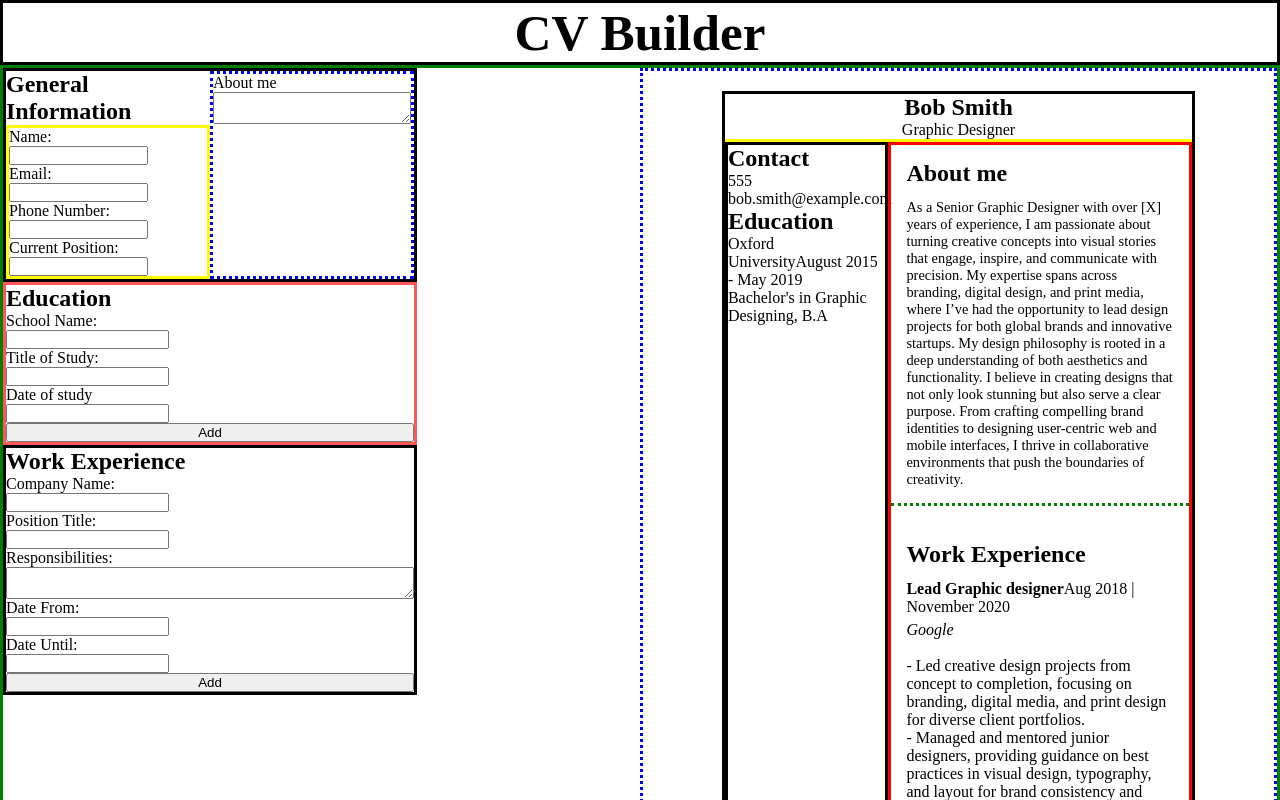
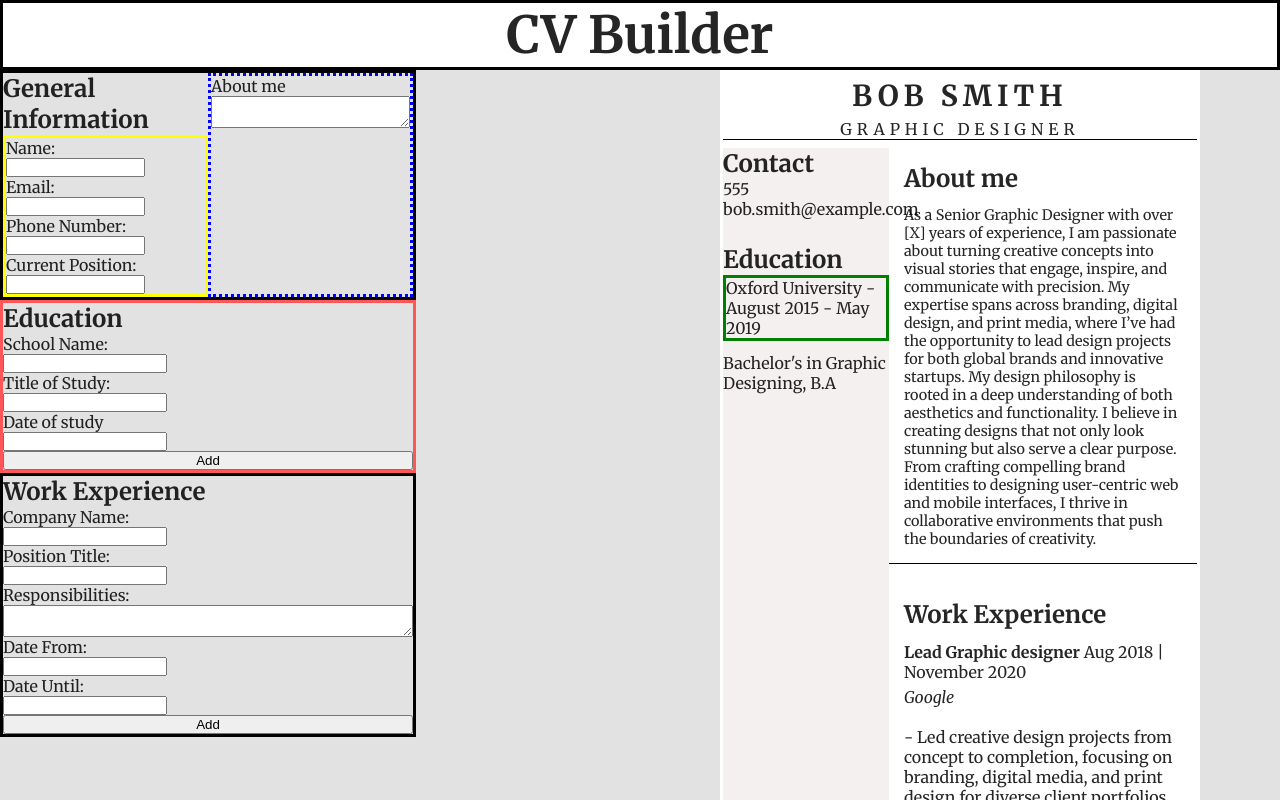
Before and after one commit to kevinnguyen2321/cv-application, a React (Vite) app in the folder cv-app/: page / in a window 1280 px wide. Shown: the top 800 px of the page. Built offline with nearby package versions, Linux system fonts and the light colour scheme.

Commit message:
Styled rendered resume side

```diff
--- a/cv-app/index.html
+++ b/cv-app/index.html
@@ -4,6 +4,12 @@
     <meta charset="UTF-8" />
 
     <meta name="viewport" content="width=device-width, initial-scale=1.0" />
+    <link rel="preconnect" href="https://fonts.googleapis.com" />
+    <link rel="preconnect" href="https://fonts.gstatic.com" crossorigin />
+    <link
+      href="https://fonts.googleapis.com/css2?family=Merriweather:ital,wght@0,300;0,400;0,700;0,900;1,300;1,400;1,700;1,900&family=Montserrat:ital,wght@0,100..900;1,100..900&display=swap"
+      rel="stylesheet"
+    />
     <title>CV-Application</title>
   </head>
   <body>
--- a/cv-app/src/components/Header.css
+++ b/cv-app/src/components/Header.css
@@ -2,4 +2,5 @@
   border: solid black;
   text-align: center;
   font-size: 1.6rem;
+  background-color: white;
 }
--- a/cv-app/src/components/Resume.css
+++ b/cv-app/src/components/Resume.css
@@ -1,16 +1,33 @@
 .resume-wrapper {
-  border: solid black;
+  border: solid white;
   width: 75%;
-  margin: 20px auto 0 auto;
-  height: 95vh;
+  margin: 0 auto 0 auto;
+  padding-top: 5px;
+  background-color: white;
 }
 
 .resume-header {
-  border-bottom: solid yellow;
+  border-bottom: solid 1px rgb(0, 0, 0);
   text-align: center;
+}
+
+.resume-header h2 {
+  margin-bottom: 5px;
+  font-size: 1.8rem;
+}
+
+.resume-header h2,
+.resume-header p {
+  letter-spacing: 5px;
+  text-transform: uppercase;
 }
 .content-wrapper {
   display: flex;
+  margin-top: 8px;
+}
+
+.contact-wrapper {
+  margin-bottom: 25px;
 }
 
 .info-bold {
@@ -26,13 +43,12 @@
 }
 
 .left-side {
-  border: solid black;
   width: 35%;
-  height: 89vh;
+  background-color: rgb(245, 240, 240);
 }
 
 .right-side {
-  border: solid red;
+  /* border: solid red; */
   width: 65%;
 }
 
@@ -42,7 +58,7 @@
 
 .about-me-resume-wrapper {
   margin-bottom: 20px;
-  border-bottom: dotted green;
+  border-bottom: solid 1px black;
   padding: 15px;
 }
 
@@ -70,3 +86,22 @@
   margin-top: 5px;
   font-style: italic;
 }
+
+.education-resume-info {
+  margin-bottom: 15px;
+}
+
+.education-resume-wrapper {
+  font-size: 1rem;
+}
+
+.school-name-wrapper {
+  border: solid green;
+  display: flex;
+  flex-direction: column;
+  margin-bottom: 12px;
+}
+
+.work-el-wrapper {
+  margin-bottom: 25px;
+}
--- a/cv-app/src/components/Resume.jsx
+++ b/cv-app/src/components/Resume.jsx
@@ -21,9 +21,11 @@ export const Resume = ({ generalInfo, educationInfo, workInfo }) => {
             {educationInfo.map((educationEl) => {
               return (
                 <div className='education-resume-info' key={educationEl.id}>
-                  <p>
-                    {educationEl.schoolName}
-                    <span>{educationEl.dateOfStudy}</span>{' '}
+                  <p className='school-name-wrapper'>
+                    {educationEl.schoolName} {'-'}
+                    <span className='education-studyDates'>
+                      {educationEl.dateOfStudy}
+                    </span>{' '}
                   </p>
                   <p>{educationEl.studyTitle}</p>
                 </div>
@@ -42,9 +44,9 @@ export const Resume = ({ generalInfo, educationInfo, workInfo }) => {
             <h2 className='experience-header'>Work Experience</h2>
             {workInfo.map((workEl) => {
               return (
-                <div key={workEl.id}>
+                <div className='work-el-wrapper' key={workEl.id}>
                   <h4>
-                    {workEl.positionTitle}
+                    {workEl.positionTitle}{' '}
                     <span className='work-dates'>{`${workEl.dateFrom} | ${workEl.dateUntil}`}</span>
                   </h4>
                   <p className='companyName-resume-wrapper'>
--- a/cv-app/src/components/UserInput.css
+++ b/cv-app/src/components/UserInput.css
@@ -1,8 +1,7 @@
-
-.main-content-wrapper{
-    border: solid green;
-    height: 100vh;
-    display: flex;
+.main-content-wrapper {
+  /* border: solid green; */
+  height: 100vh;
+  display: flex;
 }
 
 .input-info-wrapper {
@@ -12,6 +11,6 @@
 }
 
 .rendered-resume {
-  border: dotted blue;
+  /* border: dotted blue; */
   width: 50%;
 }
--- a/cv-app/src/main.css
+++ b/cv-app/src/main.css
@@ -3,3 +3,9 @@
   padding: 0;
   box-sizing: border-box;
 }
+
+body {
+  font-family: Merriweather,'Times New Roman', Times, serif;
+  color: rgba(0, 0, 0, 0.856);
+  background-color: rgba(219, 218, 218, 0.76);
+}
```
